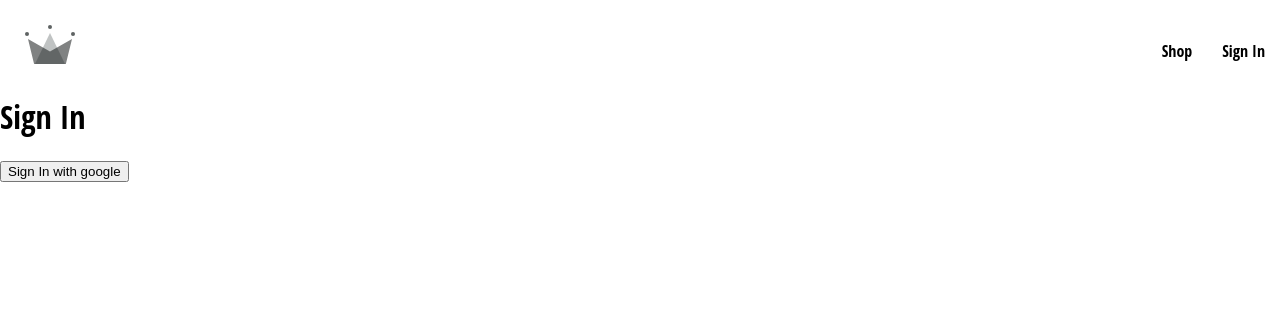
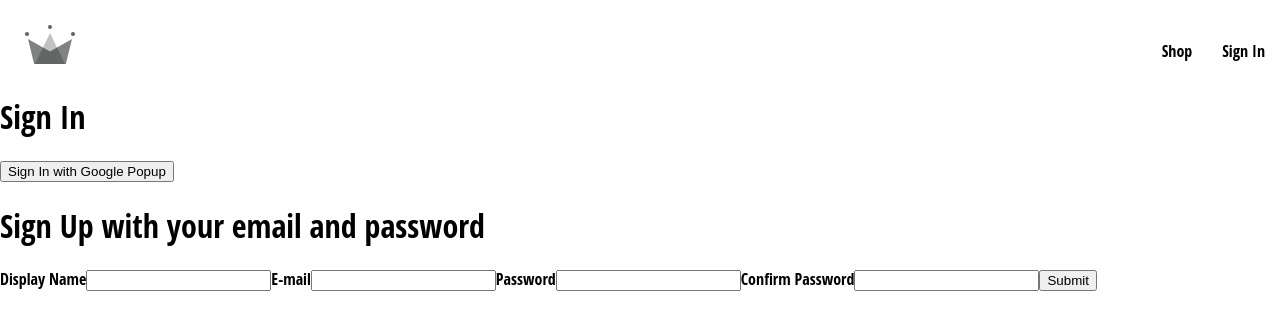
Before and after one commit to phfdonda/crown-store, a React (Create React App) app: page /sign-in in a window 1280 px wide. Shown: the top 330 px of the page. Built offline with nearby package versions, Linux system fonts and the light colour scheme.

Commit message:
Finish auth code

```diff
--- a/public/index.html
+++ b/public/index.html
@@ -2,19 +2,16 @@
 <html lang="en">
     <head>
         <meta charset="utf-8" />
-        <link rel="icon" href="%PUBLIC_URL%/favicon.ico" />
         <meta name="viewport" content="width=device-width, initial-scale=1" />
         <meta name="theme-color" content="#000000" />
         <meta
             name="description"
             content="Web site created using create-react-app"
         />
-        <link rel="apple-touch-icon" href="%PUBLIC_URL%/logo192.png" />
         <!--
       manifest.json provides metadata used when your web app is installed on a
       user's mobile device or desktop. See https://developers.google.com/web/fundamentals/web-app-manifest/
     -->
-        <link rel="manifest" href="%PUBLIC_URL%/manifest.json" />
         <!--
       Notice the use of %PUBLIC_URL% in the tags above.
       It will be replaced with the URL of the `public` folder during the build.
--- a/src/components/category/Category.jsx
+++ b/src/components/category/Category.jsx
@@ -2,7 +2,6 @@ import styles from './Category.module.scss'
 
 function Category(props) {
     const { title, cta, key, imageUrl } = props;
-    console.log(props)
     return (
         <div className={styles.category_container} key={key}>
             <div className={styles.background_image} style={{
--- /dev/null
+++ b/src/components/sign_up_form/SignUpForm.jsx
@@ -0,0 +1,65 @@
+import { useState } from "react"
+import { createAuthUserWithEmailAndPassword, createUserDocumentFromAuth } from "../../utils/firebase/firebase"
+
+function SignUpForm() {
+
+    const defaultFormFields = {
+        displayName: '',
+        email: '',
+        password: '',
+        confirmPassword: ''
+    }
+
+    const [formFields, setFormFields] = useState(defaultFormFields)
+    const { displayName, email, password, confirmPassword } = formFields
+
+    function resetFormFields() {
+        setFormFields(defaultFormFields)
+    }
+
+    function handleChange(event) {
+        const { name, value } = event.target
+
+        setFormFields({ ...formFields, [name]: value })
+    }
+
+    async function handleSubmit(event) {
+        event.preventDefault()
+        if (password !== confirmPassword) {
+            alert("Password and Confirm Password must be equal")
+            return
+        }
+
+        try {
+            const { user } = await createAuthUserWithEmailAndPassword(email, password)
+            await createUserDocumentFromAuth(user, { displayName })
+            resetFormFields()
+        } catch (error) {
+            console.log(error)
+        }
+
+    }
+
+    return (
+        <div>
+            <h1>Sign Up with your email and password</h1>
+            <form onSubmit={handleSubmit} id="signUp" >
+                <label htmlFor="displayName">Display Name</label>
+                <input id="displayName" type="text" onChange={handleChange} name="displayName" value={displayName} required />
+
+                <label htmlFor="email">E-mail</label>
+                <input id="email" type="email" onChange={handleChange} name="email" value={email} autoComplete="on" required />
+
+                <label htmlFor="password">Password</label>
+                <input id="password" type="password" onChange={handleChange} name="password" value={password} required />
+
+                <label htmlFor="confirmPassword">Confirm Password</label>
+                <input id="confirmPassword" type="password" onChange={handleChange} name="confirmPassword" value={confirmPassword} required />
+
+                <button id="submit" type="submit" name='submit'>Submit</button>
+            </form>
+        </div >
+    )
+}
+
+export default SignUpForm
--- a/src/routes/home/SignIn.jsx
+++ b/src/routes/home/SignIn.jsx
@@ -1,15 +1,28 @@
 import { signInWithGooglePopup, createUserDocumentFromAuth } from "../../utils/firebase/firebase"
 
+import SignUpForm from "../../components/sign_up_form/SignUpForm"
+
 function SignIn() {
+
+
+
     const logGoogleUser = async () => {
         const { user } = await signInWithGooglePopup()
         createUserDocumentFromAuth(user)
     }
 
+    // const logUserWithEmailAndPassword = async () => {
+    //     const { user } = await signInWithGooglePopup()
+    //     createUserDocumentFromAuth(user)
+    // }
+
+
     return (
         <>
             <h1>Sign In</h1>
-            <button onClick={logGoogleUser}>Sign In with google</button>
+            <button onClick={logGoogleUser}>Sign In with Google Popup</button>
+            {/* <button onClick={logGoogleUser}>Sign In with Google Popup</button> */}
+            <SignUpForm />
         </>
 
     )
--- a/src/utils/firebase/firebase.js
+++ b/src/utils/firebase/firebase.js
@@ -1,12 +1,13 @@
 import { initializeApp } from "firebase/app"
 import {
     getAuth,
-    signInWithRedirect,
     signInWithPopup,
     GoogleAuthProvider,
+    createUserWithEmailAndPassword,
 } from "firebase/auth"
 
 import { getFirestore, doc, getDoc, setDoc } from "firebase/firestore"
+import {} from "firebase/auth"
 
 const firebaseConfig = {
     apiKey: "AIzaSyDe0eA2XlX5X1slxcrHBudMagK-h-9oVlA",
@@ -30,7 +31,10 @@ export const signInWithGooglePopup = () => signInWithPopup(auth, provider)
 
 export const db = getFirestore()
 
-export async function createUserDocumentFromAuth(userAuth) {
+export async function createUserDocumentFromAuth(
+    userAuth,
+    additionalInfo = {}
+) {
     const userDocRef = doc(db, "users", userAuth.uid)
     const userSnapshot = await getDoc(userDocRef)
 
@@ -39,7 +43,12 @@ export async function createUserDocumentFromAuth(userAuth) {
         const createdAt = new Date()
 
         try {
-            await setDoc(userDocRef, { displayName, email, createdAt })
+            await setDoc(userDocRef, {
+                displayName,
+                email,
+                createdAt,
+                ...additionalInfo,
+            })
         } catch (error) {
             console.log("An error ocurred!", error.message)
         }
@@ -47,3 +56,9 @@ export async function createUserDocumentFromAuth(userAuth) {
 
     return userDocRef
 }
+
+export const createAuthUserWithEmailAndPassword = async (email, password) => {
+    if (!email || !password) return
+
+    return await createUserWithEmailAndPassword(auth, email, password)
+}
```
Also changed, not shown: public/manifest.json (deleted), 1 other file (tests, documents, lock files or other folders).
